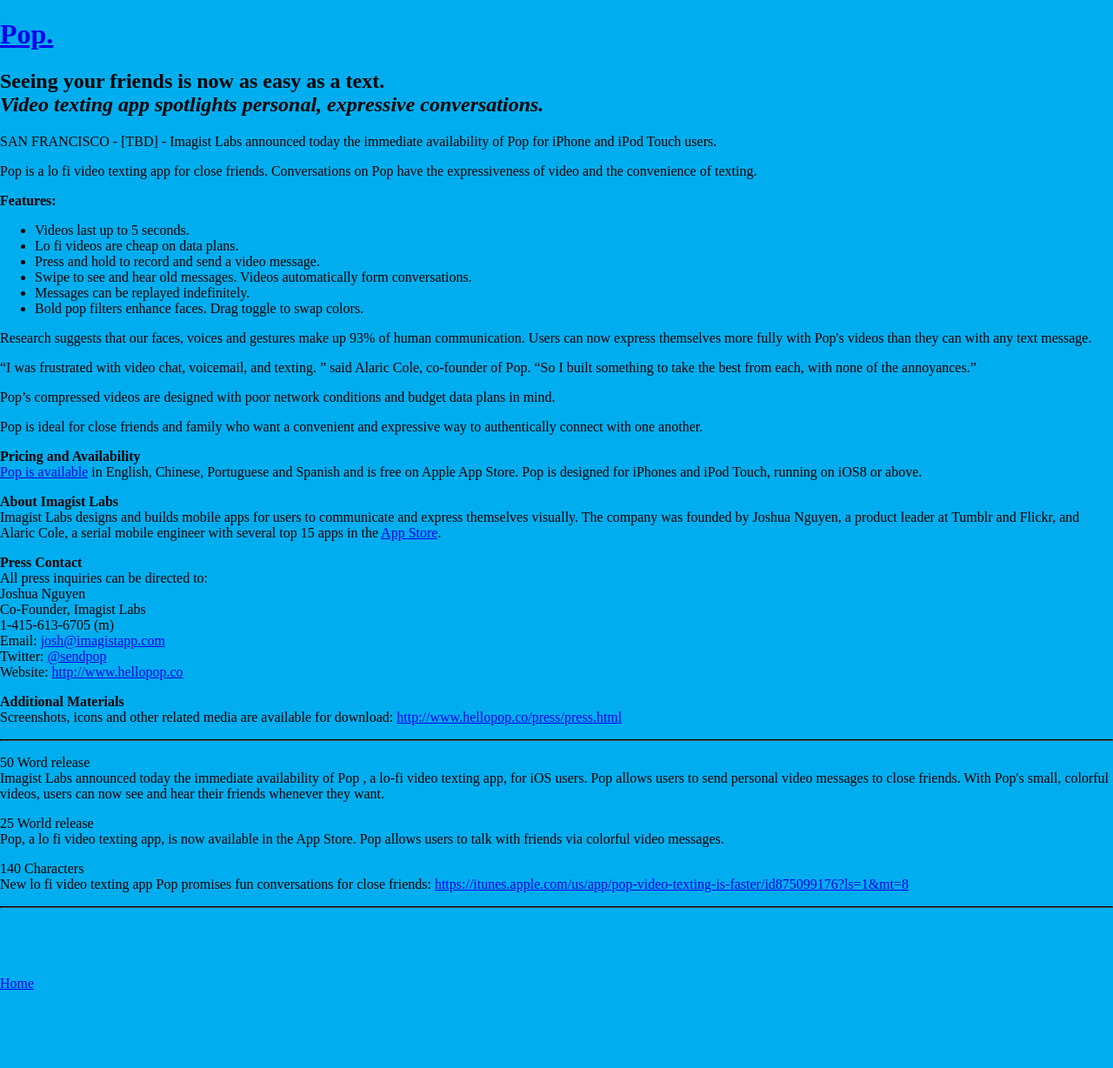
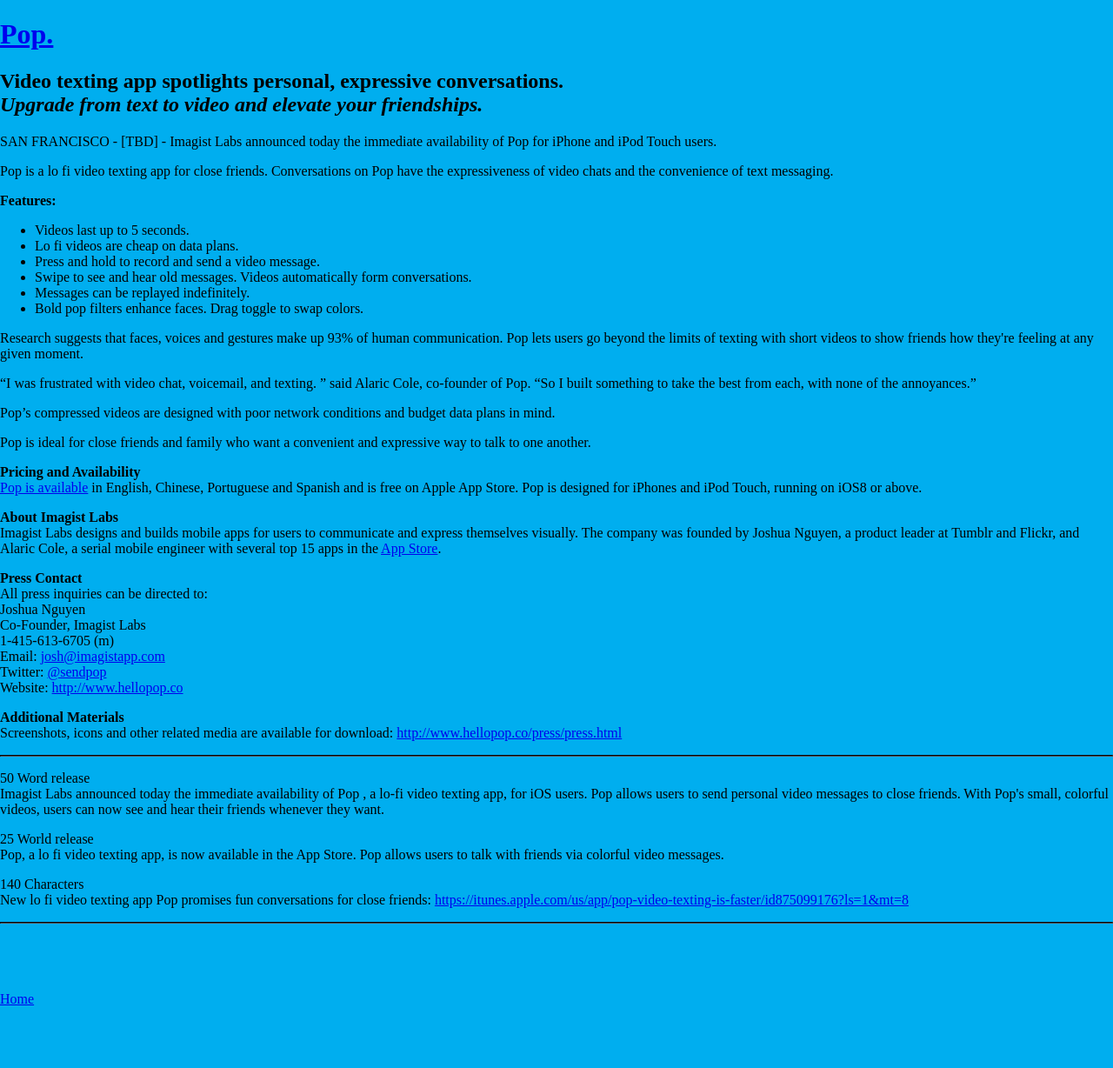
Before and after one commit to joshuanguyen/pop-web, a Jekyll site: the page press/release.html, which Jekyll copies as it is, in a window 1280 px wide. Shown: the whole page at 87% size. Built offline with Jekyll 4.4.1, drawn with Linux system fonts in a browser that asks for light colours.

Commit message:
Update release.html

```diff
--- a/press/release.html
+++ b/press/release.html
@@ -15,13 +15,13 @@
 
 <h1><a href="http://www.hellopop.co">Pop.</a></h1>
 
-<h2>Seeing your friends is now as easy as a text.<br/>
-<i>Video texting app spotlights personal, expressive conversations.</i>
+<h2>Video texting app spotlights personal, expressive conversations.<br/>
+<i>Upgrade from text to video and elevate your friendships.</i>
 </h2>
 
 <p>SAN FRANCISCO - [TBD] - Imagist Labs announced today the immediate availability of Pop for iPhone and iPod Touch users. </p>
 
-<p>Pop is a lo fi video texting app for close friends. Conversations on Pop have the expressiveness of video and the convenience of texting.</p>
+<p>Pop is a lo fi video texting app for close friends. Conversations on Pop have the expressiveness of video chats and the convenience of text messaging.</p>
 
 <p><b>Features:</b><br>
 	<ul>
@@ -34,13 +34,13 @@
 	</ul>
 </p>
 
-<p>Research suggests that our faces, voices and gestures make up 93% of human communication. Users can now express themselves more fully with Pop's videos than they can with any text message.</p>
+<p>Research suggests that faces, voices and gestures make up 93% of human communication. Pop lets users go beyond the limits of texting with short videos to show friends how they're feeling at any given moment.</p>
 
 <p>“I was frustrated with video chat, voicemail, and texting. ” said Alaric Cole, co-founder of Pop. “So I built something to take the best from each, with none of the annoyances.”</p>
 
 <p>Pop’s compressed videos are designed with poor network conditions and budget data plans in mind.</p>
 
-<p>Pop is ideal for close friends and family who want a convenient and expressive way to authentically connect with one another.</p>
+<p>Pop is ideal for close friends and family who want a convenient and expressive way to talk to one another.</p>
 
 <p><b>Pricing and Availability</b><br>
 <a href="https://itunes.apple.com/us/app/pop-video-texting-is-faster/id875099176?ls=1&mt=8">Pop is available</a> in English, Chinese, Portuguese and Spanish and is free on Apple App Store. Pop is designed for iPhones and iPod Touch, running on iOS8 or above.</p>
```
